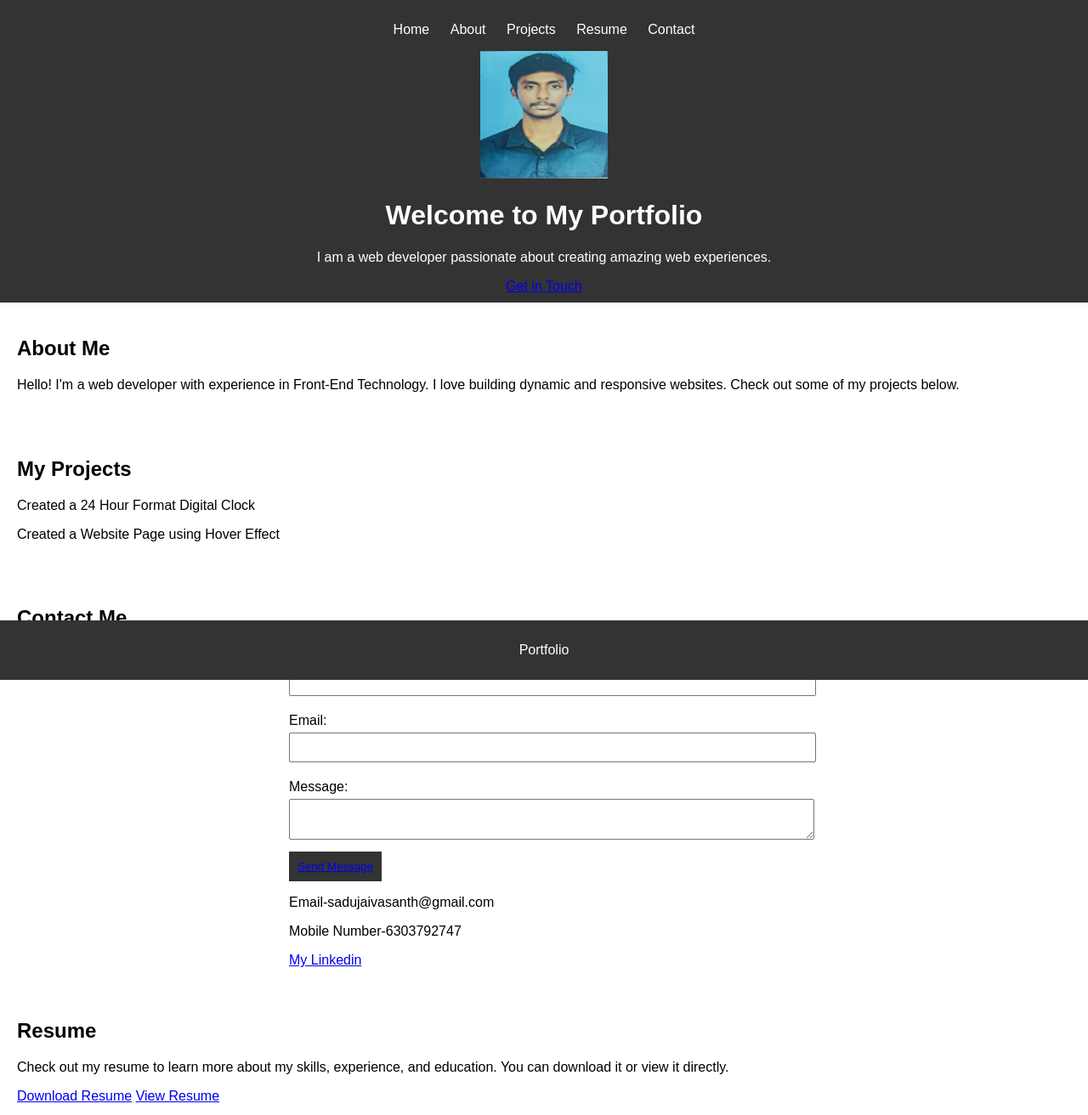
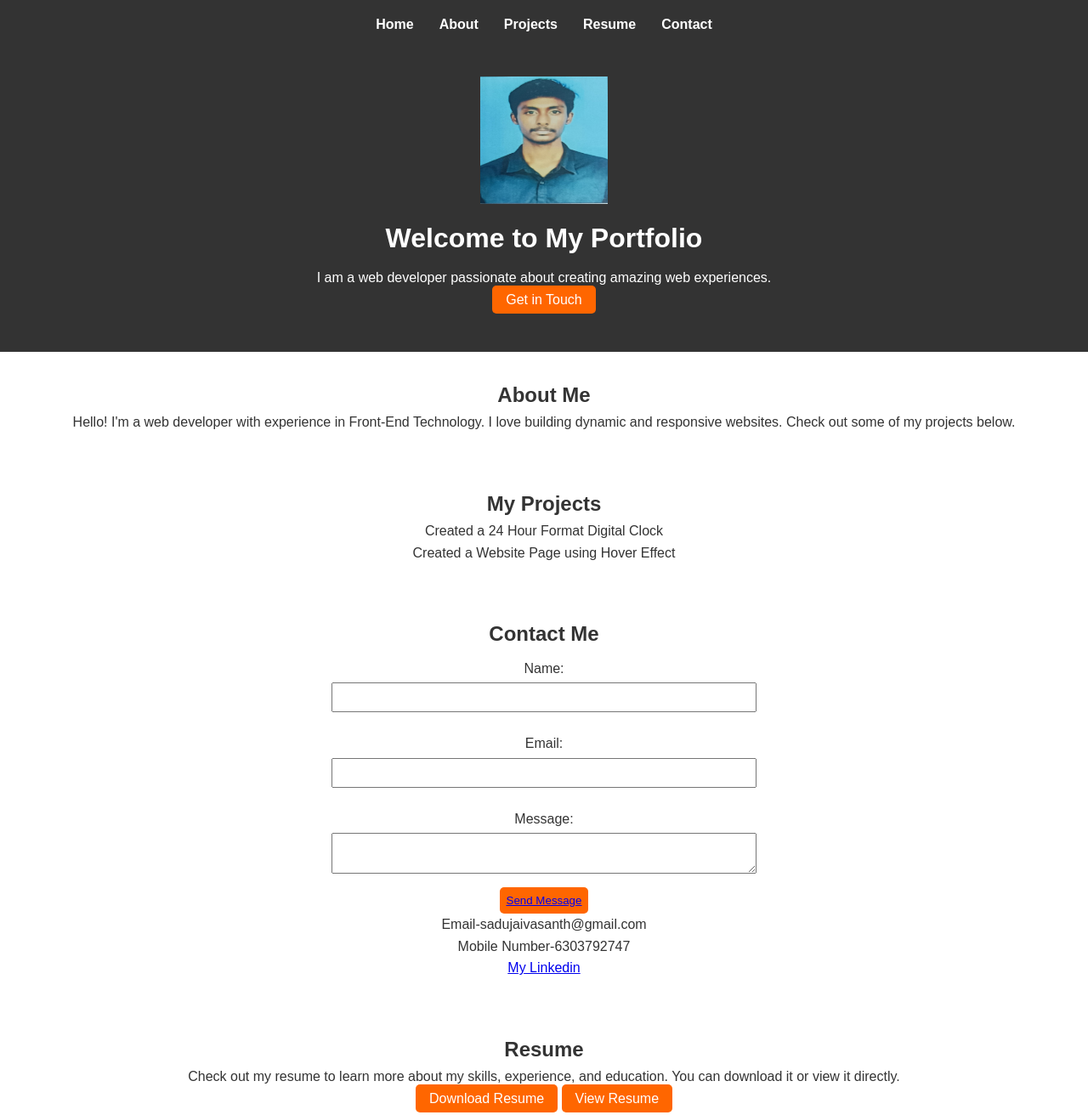
Before and after one commit to SadhuJaivasanth/Vasanth-sPortfolio-, a plain HTML site: page index.html in a window 1280 px wide. Shown: the top 1312 px of the page at 85% size. Drawn offline with Linux system fonts and the light colour scheme; files whose address does not match are found by name.

Commit message:
Update style.css

```diff
--- a/style.css
+++ b/style.css
@@ -1,75 +1,126 @@
+
+    /* Basic Reset */
+* {
+    margin: 0;
+    padding: 0;
+    box-sizing: border-box;
+}
+
 body {
     font-family: Arial, sans-serif;
-    margin: 0;
-    padding: 0;
+    line-height: 1.6;
+    color: #333;
 }
 
 header {
     background: #333;
     color: #fff;
-    padding: 10px 0;
+    padding: 1rem 0;
     text-align: center;
 }
 
 nav ul {
     list-style: none;
-    padding: 0;
+    display: flex;
+    justify-content: center;
+    margin-bottom: 1rem;
 }
 
 nav ul li {
-    display: inline;
-    margin: 0 10px;
+    margin: 0 15px;
 }
 
 nav ul li a {
     color: #fff;
     text-decoration: none;
+    font-weight: bold;
+}
+
+.hero {
+    position: relative;
+    padding: 2rem 1rem;
+}
+
+.hero-img {
+    width: 100%;
+    height: auto;
+    max-height: 400px;
+    object-fit: cover;
+}
+
+.hero h1 {
+    margin: 0.5rem 0;
+}
+
+.btn {
+    background: #f60;
+    color: #fff;
+    padding: 0.5rem 1rem;
+    text-decoration: none;
+    border-radius: 5px;
 }
 
 section {
-    padding: 20px;
+    padding: 2rem 1rem;
+    text-align: center;
+}
+
+.about-content {
+    display: flex;
+    flex-direction: column;
+    align-items: center;
+}
+
+.about-img {
+    width: 100%;
+    max-width: 300px;
+    height: auto;
+    border-radius: 50%;
+    margin-bottom: 1rem;
 }
 
 .project {
-    border: 1px solid #ddd;
-    padding: 10px;
-    margin-bottom: 10px;
+    margin-bottom: 1rem;
+    text-align: center;
+}
+
+.project-img {
+    width: 100%;
+    max-width: 400px;
+    height: auto;
+    object-fit: cover;
+    margin-bottom: 0.5rem;
+}
+
+form {
+    display: flex;
+    flex-direction: column;
+    align-items: center;
+}
+
+form label {
+    margin: 0.5rem 0 0.25rem;
+}
+
+form input, form textarea {
+    margin-bottom: 1rem;
+    padding: 0.5rem;
+    width: 100%;
+    max-width: 500px;
+}
+
+form button {
+    background: #f60;
+    color: #fff;
+    padding: 0.5rem;
+    border: none;
+    border-radius: 5px;
+    cursor: pointer;
 }
 
 footer {
     background: #333;
     color: #fff;
     text-align: center;
-    padding: 10px 0;
-    position: absolute;
-    bottom: 0;
-    width: 100%;
+    padding: 1rem;
 }
-
-form {
-    max-width: 600px;
-    margin: 0 auto;
-}
-
-label {
-    display: block;
-    margin: 10px 0 5px;
-}
-
-input, textarea {
-    width: 100%;
-    padding: 8px;
-    margin-bottom: 10px;
-}
-
-button {
-    background: #333;
-    color: #fff;
-    border: none;
-    padding: 10px;
-    cursor: pointer;
-}
-
-button:hover {
-    background: #555;
-}
```
